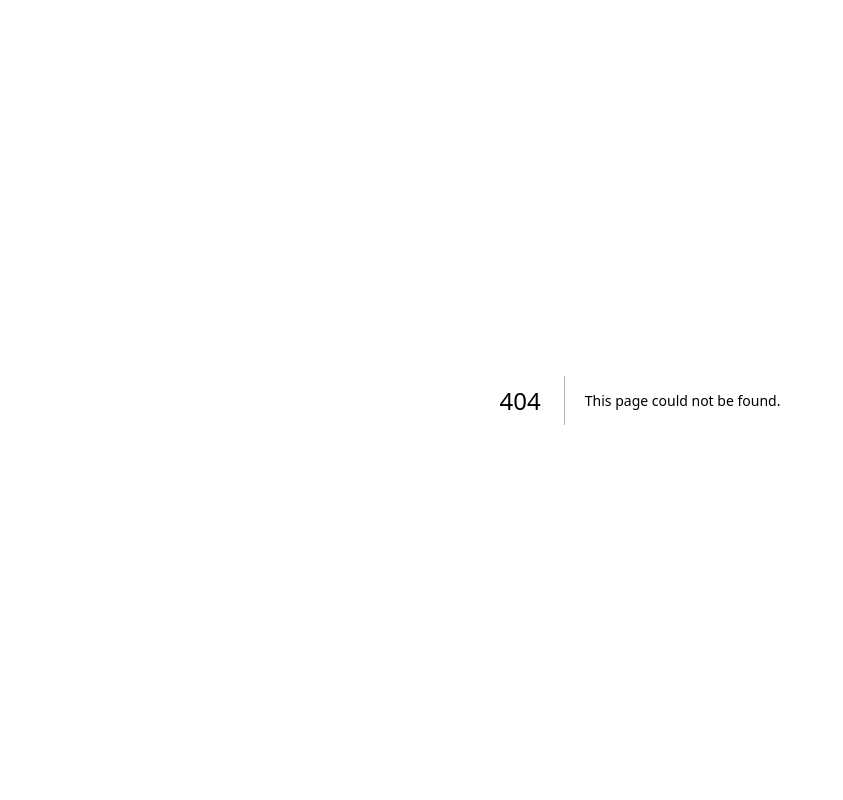
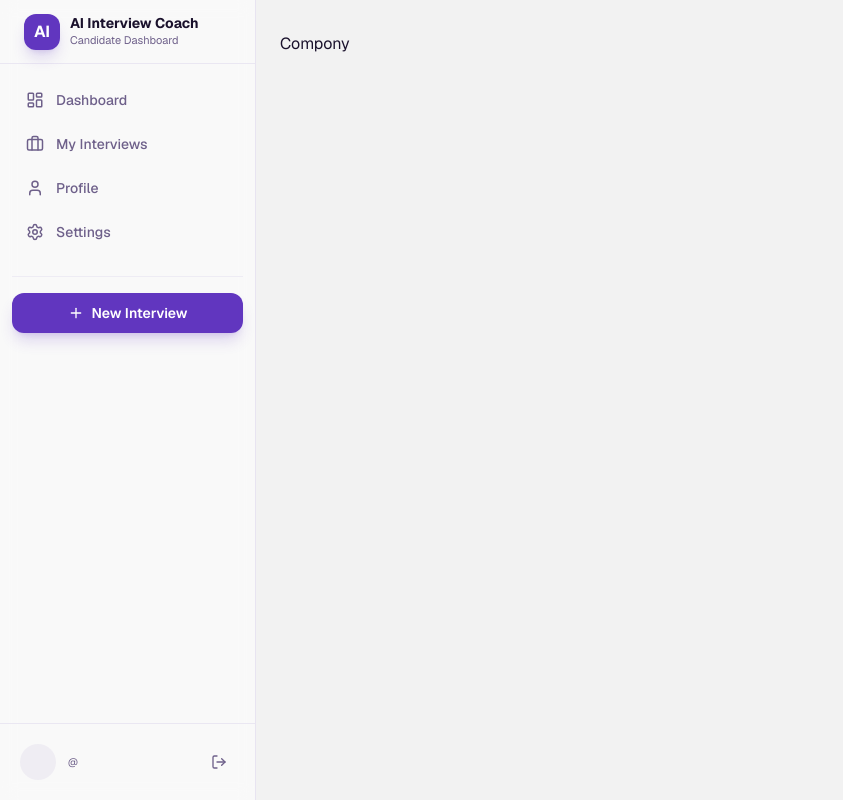
Before and after one commit to NexWolf/AI-Interview-frontend, a Next.js app: page /compony in a window 1280 px wide. Before the commit this address had no page. Shown: the whole page, without its empty margins (0-843 px from the left). Built offline with nearby package versions, Linux system fonts and the light colour scheme; no server answers.

Commit message:
added page.tsx

```diff
--- /dev/null
+++ b/app/(dashboard)/compony/page.tsx
@@ -0,0 +1,7 @@
+export default function Compony() {
+    return (
+        <div>
+            <h1>Compony</h1>
+        </div>
+    )
+}
--- a/features/auth/components/Signin.tsx
+++ b/features/auth/components/Signin.tsx
@@ -170,7 +170,7 @@ export default function Signin() {
             window.location.href = `${API_URL}/api/v1/auth/google`;
           }}
         >
-          <span style={{ color: "#5B21B6", fontWeight: "bold" }}>G</span>
+          <span style={{ color: "#5B21B7", fontWeight: "bold" }}>G</span>
         </SocialIcon>
         <SocialIcon label="Facebook">
           <span style={{ color: "#5B21B6", fontWeight: "bold" }}>f</span>
--- a/shared/lib/AxiosAPI.ts
+++ b/shared/lib/AxiosAPI.ts
@@ -48,7 +48,7 @@ AxiosAPI.interceptors.response.use(
         }
 
         isRefreshing = true;
-            originalRequest._retry = true
+        originalRequest._retry = true
 
         try {
             const res = await fetch(`/api/auth/refresh`, {
--- a/tailwind.config.js
+++ b/tailwind.config.js
@@ -1,37 +1,37 @@
-// module.exports = {
-//   darkMode: "class",
-//   theme: {
-//     extend: {
-//       colors: {
-//         background: `hsl(var(--background) / <alpha-value>)`,
-//         foreground: `hsl(var(--foreground) / <alpha-value>)`,
+module.exports = {
+  darkMode: "class",
+  theme: {
+    extend: {
+      colors: {
+        background: `hsl(var(--background) / <alpha-value>)`,
+        foreground: `hsl(var(--foreground) / <alpha-value>)`,
 
-//         card: {
-//           DEFAULT: `hsl(var(--card) / <alpha-value>)`,
-//           border: `hsl(var(--card-border) / <alpha-value>)`,
-//         },
+        card: {
+          DEFAULT: `hsl(var(--card) / <alpha-value>)`,
+          border: `hsl(var(--card-border) / <alpha-value>)`,
+        },
 
-//         input : {
-//             DEFAULT : `hsl(var(--input) / <alpha-value>)`,
-//             border : `hsl(var(--input-border) / <alpha-value>)`,
-//             focus : `hsl(var(--input) / <alpha-value>)`,
-//         },
+        input: {
+          DEFAULT: `hsl(var(--input) / <alpha-value>)`,
+          border: `hsl(var(--input-border) / <alpha-value>)`,
+          focus: `hsl(var(--input) / <alpha-value>)`,
+        },
 
-//         primary: {
-//           DEFAULT: `hsl(var(--primary) / <alpha-value>)`,
-//           foreground: `hsl(var(--primary-foreground) / <alpha-value>)`,
-//         },
+        primary: {
+          DEFAULT: `hsl(var(--primary) / <alpha-value>)`,
+          foreground: `hsl(var(--primary-foreground) / <alpha-value>)`,
+        },
 
-//         muted: {
-//           DEFAULT: `hsl(var(--muted) / <alpha-value>)`,
-//           foreground: `hsl(var(--muted-foreground) / <alpha-value>)`,
-//         },
+        muted: {
+          DEFAULT: `hsl(var(--muted) / <alpha-value>)`,
+          foreground: `hsl(var(--muted-foreground) / <alpha-value>)`,
+        },
 
-//         accent: {
-//           DEFAULT: `hsl(var(--accent) / <alpha-value>)`,
-//           foreground: `hsl(var(--accent-foreground) / <alpha-value>)`,
-//         },
-//       },
-//     },
-//   },
-// };
+        accent: {
+          DEFAULT: `hsl(var(--accent) / <alpha-value>)`,
+          foreground: `hsl(var(--accent-foreground) / <alpha-value>)`,
+        },
+      },
+    },
+  },
+};
```
